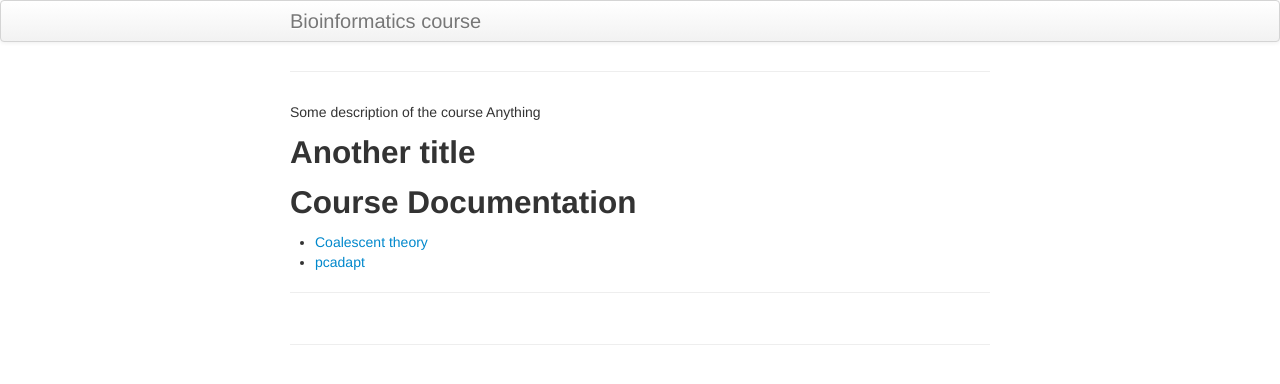
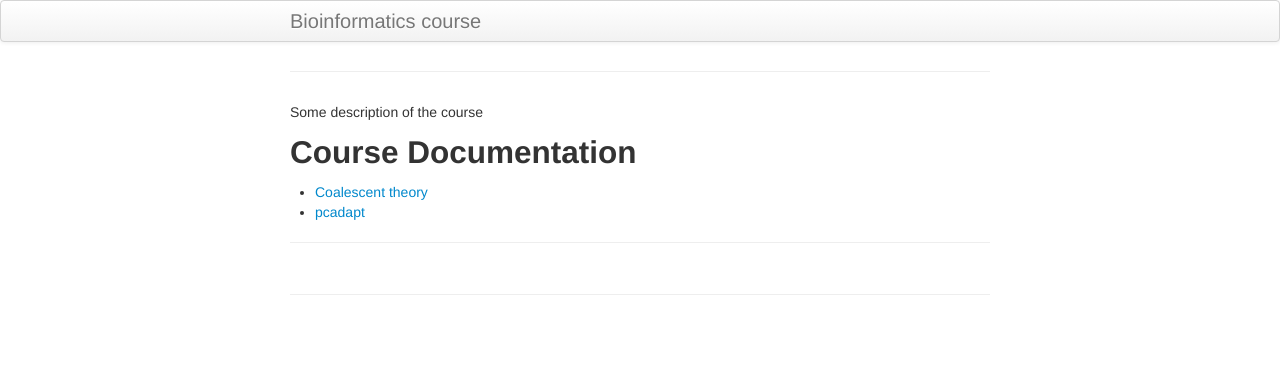
Before and after one commit to ritarasteiro/FieldCourse, a Jekyll site: the page built from index.md, in a window 1280 px wide. Shown: the top 384 px of the page. Built offline with Jekyll 4.4.1, drawn with Linux system fonts in a browser that asks for light colours; our own code applies the rules of GitHub Pages for plain Markdown files.

Commit message:
Update index.md

```diff
--- a/index.md
+++ b/index.md
@@ -1,8 +1,6 @@
 
 
 Some description of the course
-Anything
-## Another title
 
 
 
```
